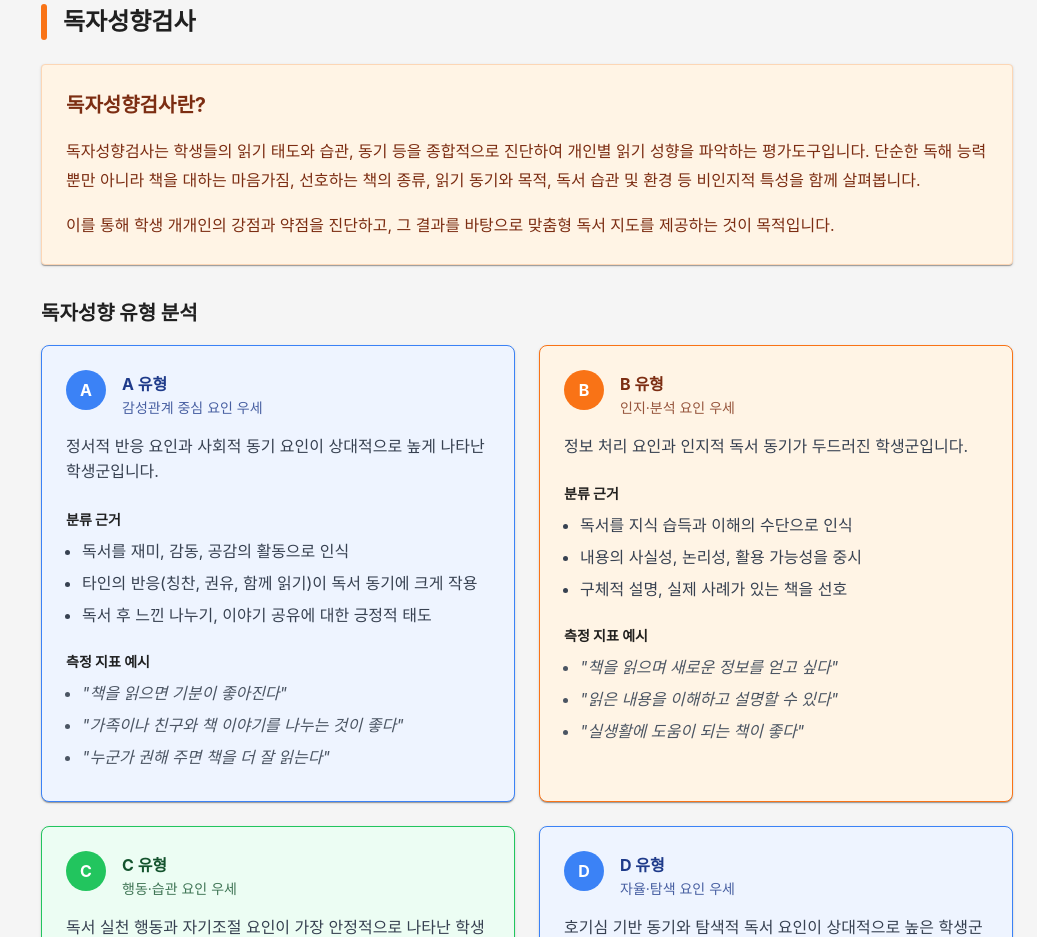
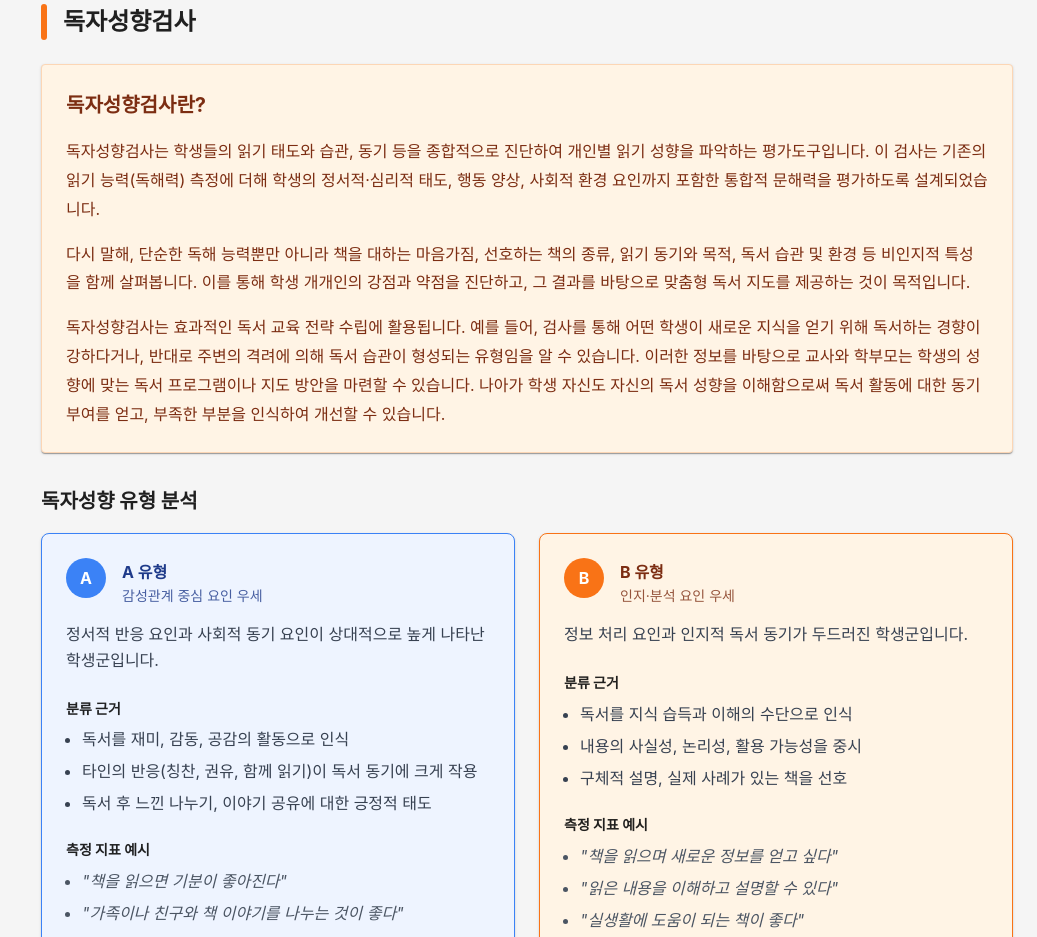
Before and after one commit to domafordarwin/NewWaveForReading, a React app in the folder frontend/: page /parent/info in a window 1280 px wide. Shown: the part 1680-2617 px from the top of the page, without its empty margins (243-1280 px from the left). Built offline with nearby package versions, Linux system fonts and the light colour scheme; the HTML template or start-up script is replaced by a standard one.

Commit message:
Expand reader disposition description

```diff
--- a/frontend/src/pages/ReadingProInfo.tsx
+++ b/frontend/src/pages/ReadingProInfo.tsx
@@ -371,13 +371,23 @@ const ReadingProInfo = () => {
           </Typography>
           <Typography sx={{ mt: 2, color: "#7C2D12", lineHeight: 1.8 }}>
             독자성향검사는 학생들의 읽기 태도와 습관, 동기 등을 종합적으로 진단하여
-            개인별 읽기 성향을 파악하는 평가도구입니다. 단순한 독해 능력뿐만 아니라
-            책을 대하는 마음가짐, 선호하는 책의 종류, 읽기 동기와 목적, 독서 습관 및
-            환경 등 비인지적 특성을 함께 살펴봅니다.
+            개인별 읽기 성향을 파악하는 평가도구입니다. 이 검사는 기존의 읽기 능력(독해력)
+            측정에 더해 학생의 정서적·심리적 태도, 행동 양상, 사회적 환경 요인까지 포함한
+            통합적 문해력을 평가하도록 설계되었습니다.
           </Typography>
           <Typography sx={{ mt: 2, color: "#7C2D12", lineHeight: 1.8 }}>
-            이를 통해 학생 개개인의 강점과 약점을 진단하고, 그 결과를 바탕으로
-            맞춤형 독서 지도를 제공하는 것이 목적입니다.
+            다시 말해, 단순한 독해 능력뿐만 아니라 책을 대하는 마음가짐, 선호하는 책의 종류,
+            읽기 동기와 목적, 독서 습관 및 환경 등 비인지적 특성을 함께 살펴봅니다. 이를 통해
+            학생 개개인의 강점과 약점을 진단하고, 그 결과를 바탕으로 맞춤형 독서 지도를 제공하는
+            것이 목적입니다.
+          </Typography>
+          <Typography sx={{ mt: 2, color: "#7C2D12", lineHeight: 1.8 }}>
+            독자성향검사는 효과적인 독서 교육 전략 수립에 활용됩니다. 예를 들어, 검사를 통해
+            어떤 학생이 새로운 지식을 얻기 위해 독서하는 경향이 강하다거나, 반대로 주변의 격려에
+            의해 독서 습관이 형성되는 유형임을 알 수 있습니다. 이러한 정보를 바탕으로 교사와
+            학부모는 학생의 성향에 맞는 독서 프로그램이나 지도 방안을 마련할 수 있습니다.
+            나아가 학생 자신도 자신의 독서 성향을 이해함으로써 독서 활동에 대한 동기 부여를 얻고,
+            부족한 부분을 인식하여 개선할 수 있습니다.
           </Typography>
         </Paper>
 
```
